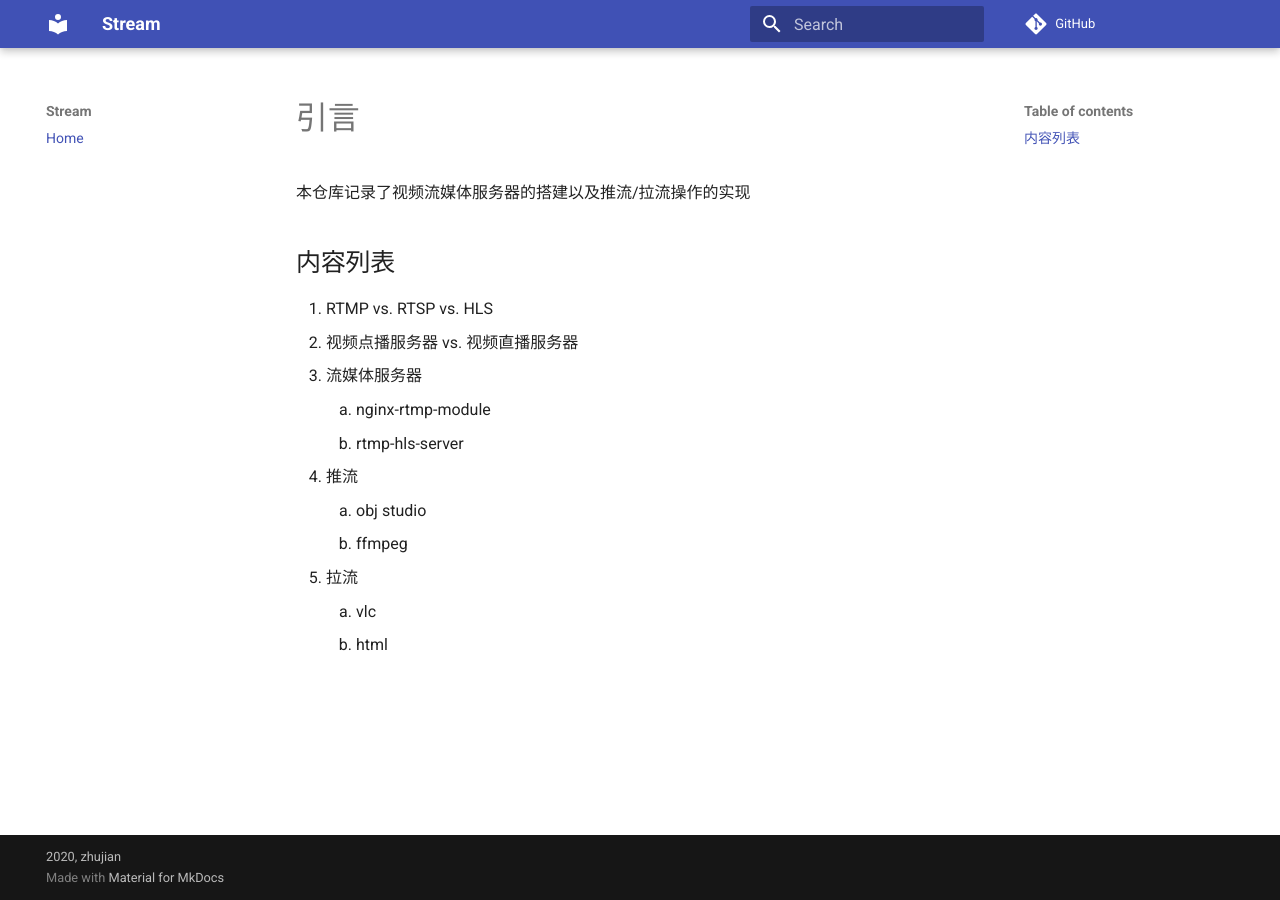
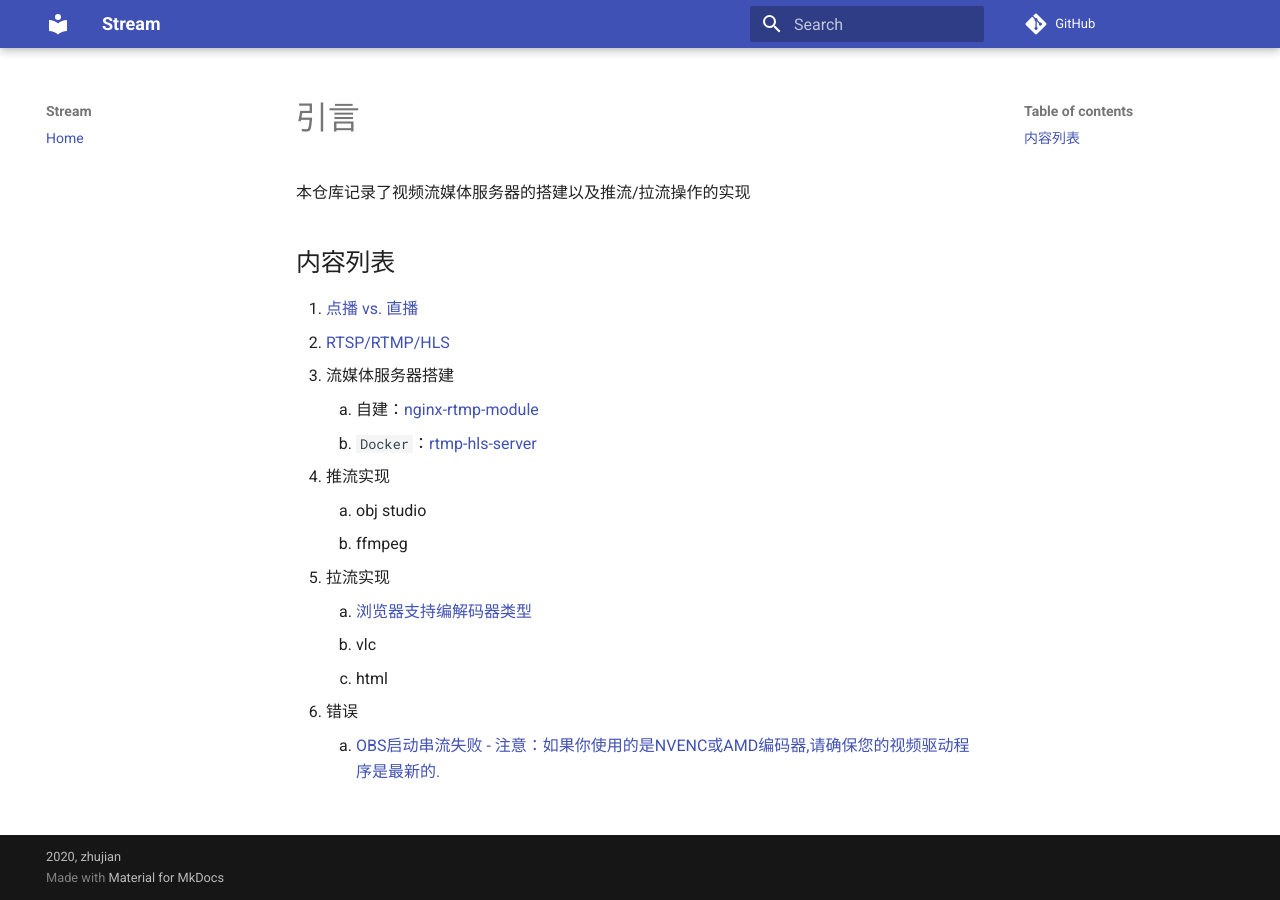
Before and after one commit to ZJDoc/Stream, an MkDocs documentation site: the page built from docs/index.md, in a window 1280 px wide. Built offline with MkDocs 1.6.1 and Material for MkDocs 9.7.7, drawn with Linux system fonts in a browser that asks for light colours; comment, search, counter and statistics services are not loaded.

Commit message:
docs(video): index+浏览器支持编解码器类型

```diff
--- a/docs/index.md
+++ b/docs/index.md
@@ -5,14 +5,17 @@
 
 ## 内容列表
 
-1. RTMP vs. RTSP vs. HLS
-2. 视频点播服务器 vs. 视频直播服务器
-3. 流媒体服务器
-      1. nginx-rtmp-module
-      2. rtmp-hls-server
-4. 推流
+1. [点播 vs. 直播](./点播-直播.md)
+1. [RTSP/RTMP/HLS](./rtmp-vs-rtsp-vs-hls.md)
+3. 流媒体服务器搭建
+      1. 自建：[nginx-rtmp-module](./nginx-rtmp-module.md)
+      2. `Docker`：[rtmp-hls-server](./rtmp-vs-rtsp-vs-hls.md)
+4. 推流实现
       1. obj studio
       2. ffmpeg
-5. 拉流
-      1. vlc
-      2. html
+5. 拉流实现
+      1. [浏览器支持编解码器类型](./浏览器支持编解码器类型.md)
+      2. vlc
+      3. html
+6. 错误
+      1. [OBS启动串流失败 - 注意：如果你使用的是NVENC或AMD编码器,请确保您的视频驱动程序是最新的.](./error.md)
```
Also changed, not shown: docs/浏览器支持编解码器类型.md (added, +8 -0 lines).
